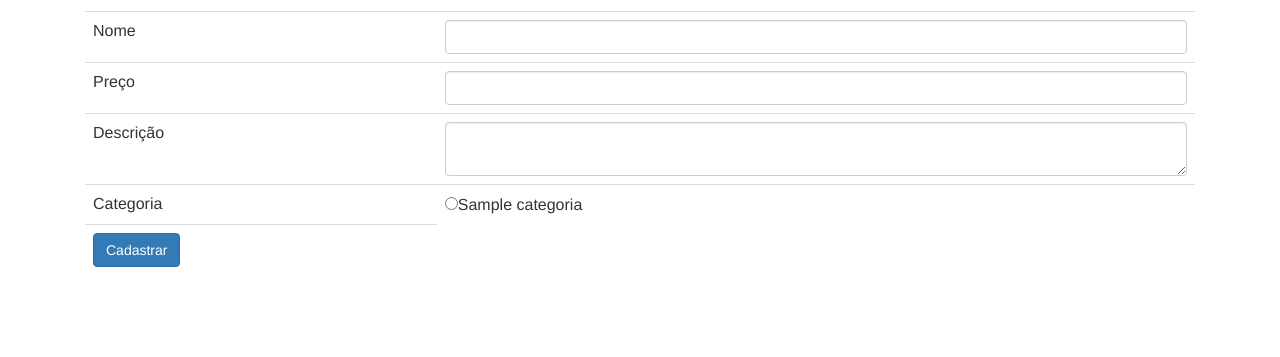
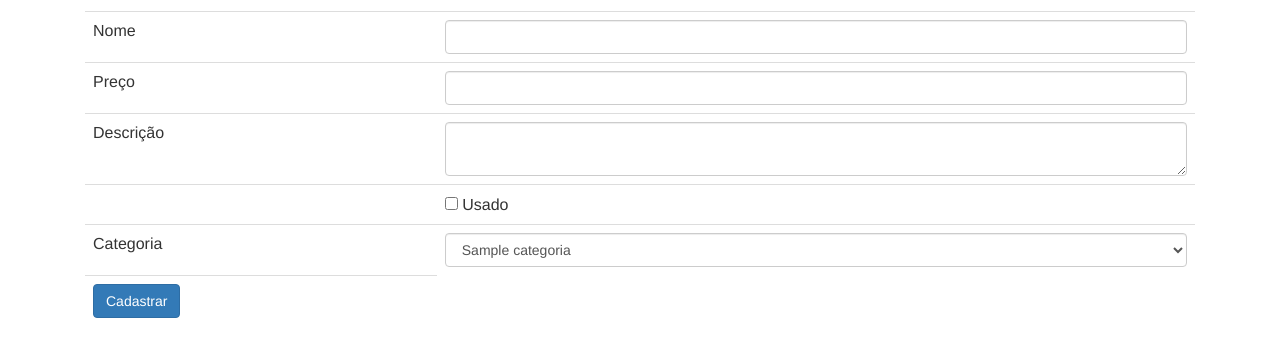
Before and after one commit to mathcard/phpAlura, a PHP site: page /produto-formulario.php in a window 1280 px wide. Shown: the part 149-506 px from the top of the page. Run offline with PHP 8.4, Linux system fonts and the light colour scheme; tables that the repository leaves empty hold one stand-in row (values such as "Sample post").

Commit message:
checkbox
fazendo novamente, o git do trabalho não funcionou

```diff
--- a/listar-produtos.php
+++ b/listar-produtos.php
@@ -18,6 +18,7 @@ include("banco-produto.php");
             <td><?=$produto['nome']?></td>
             <td><?=$produto['preco']?></td>
             <td><?=substr($produto['descricao'], 0, 40)?></td>
+            <td><?= $produto['usado'] ?></td>
             <td><?= $produto['categoria_nome'] ?></td>
             <td>
                 <form action="remover-produto.php" method="POST">
--- a/produto-formulario.php
+++ b/produto-formulario.php
@@ -20,11 +20,18 @@ $categorias = listaCategorias($conexao);
             <td><textarea class="form-control" name="descricao"> </textarea></td>
         </tr>
         <tr>
+            <td></td>
+            <td><input type="checkbox" name="usado" value="true"> Usado
+        </tr>
+
+        <tr>
             <td>Categoria</td>
             <td>
-                <?php foreach($categorias as $categoria) : ?>
-                <input type="radio" name="categoria_id" value="<?=$categoria['id']?>"><?=$categoria['nome']?></br>
-                <?php endforeach ?>
+            <select class="form-control" name="categoria_id">
+                    <?php foreach($categorias as $categoria) : ?>
+                    <option value="<?=$categoria['id']?>"><?=$categoria['nome']?></option>
+                    <?php endforeach ?>
+            </select>
             </td>
         </tr>
         <tr>
--- a/scriptBanco.sql
+++ b/scriptBanco.sql
@@ -27,3 +27,5 @@ insert into categorias values
 
 alter table produtos add column categoria_id integer;
 update produtos set categoria_id = 1;
+
+alter table produtos add column usado boolean default false;
```
Also changed, not shown: adiciona-produto.php (+7 -3 lines), banco-produto.php (+4 -3 lines).
